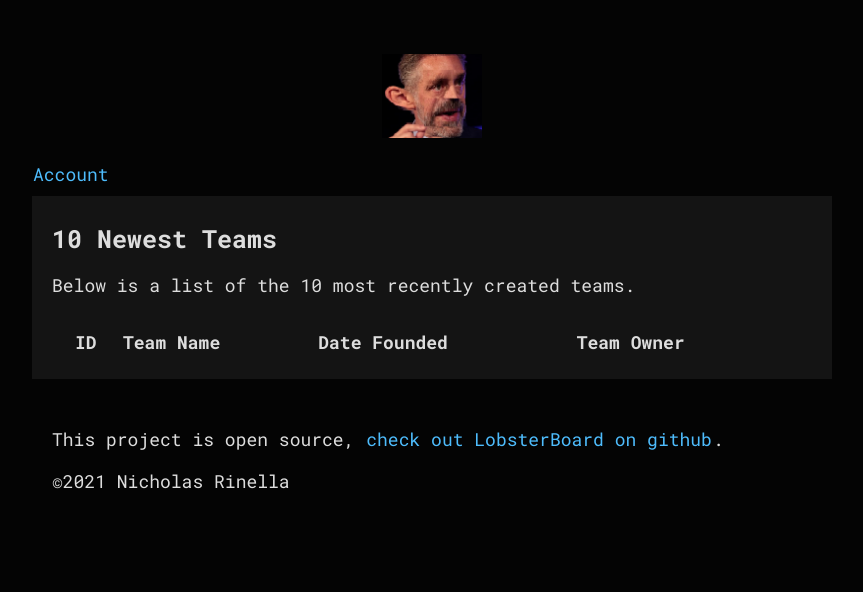
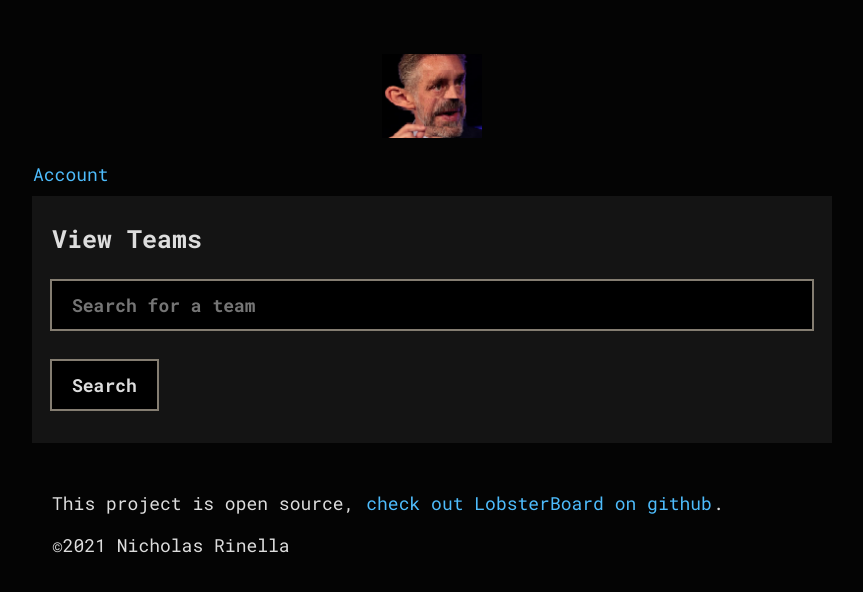
Before and after one commit to GreenBalaclavaMan/LobsterBoard, a PHP site: page /viewteams.php in a window 1280 px wide. Shown: the top 592 px of the page, without its empty margins (208-1071 px from the left). Run offline with PHP 8.4, Linux system fonts and the light colour scheme; data that the repository does not hold is empty.

Commit message:
yeh, movin on to bigger and better things friend. seeya 'round, space cowboy...

```diff
--- a/viewteams.php
+++ b/viewteams.php
@@ -1,32 +1,63 @@
 <?php
 	//Init Variables
 	$title = "View Teams";
+	$msg = "";
 
 	//Header
 	require 'header.php';
 
-
-	//Request team data from database
+	/* THIS IS JUST A TEST QUERY I USED WHEN SETTING THINGS UP. I DONT WANT TO DELETE IT THO SO ITS JUST GOING TO SIT HERE COMMENTED OUT.
+	//Request 10 newest teams
 	$sql = "SELECT * FROM `t_teams` ORDER BY `team_id` DESC LIMIT 10";
 	$query_data = mysqli_query($conn, $sql) or DIE('Bad Select Query');
+	*/
 
-	//Check if user was found in the database
-	$teams_array = array();
-	while($row = mysqli_fetch_array($query_data)){
-		//Store data in an array
-		array_push($teams_array, $row);
+	//Check for search submission
+	if(ISSET($_POST['submitbutton'])) {
+
+		//Check for input
+		if(ISSET($_POST['teamname']) && ($_POST['teamname'] != "")) {
+			$teamname = $_POST['teamname'];
+
+			//search database for team
+			$sql = "SELECT * FROM `t_teams` WHERE team_name='$teamname'";
+			$query_data = mysqli_query($conn, $sql) or DIE('Bad Select Query');
+
+			//Store resultant team data in array
+			$teams_array = array();
+			if($row = mysqli_fetch_array($query_data)){
+				//Store data in an array
+				array_push($teams_array, $row);
+			}else{
+				$msg = "No team exists with that name";
+			}
+		}else{
+			$msg = "Please enter a team name to search for";
+		}
 	}
 ?>
 <html>
 	<div class="div-content">
 		<h1>
-			10 Newest Teams
+			View Teams
 		</h1>
 
+		<!--Feedback msg-->
 		<p>
-			Below is a list of the 10 most recently created teams.
+			<?php echo($msg); ?>
 		</p>
 
+		<!--Team Search Form-->
+		<form method="POST" action="viewteams.php">
+               <input type="text" name="teamname" placeholder="Search for a team" >
+               <input type="submit" name="submitbutton" value="Search">
+          </form>
+<?php
+	//Check if teams array exists
+	if(ISSET($teams_array)) {
+		//Check if teams array has data
+		if(ISSET($teams_array)) {}
+?>
 		<!--Team data-->
 		<table>
 			<tr>
@@ -44,8 +75,8 @@
 				</th>
 			</tr>
 <?php
-	//Loop through teams array
-	for($i=0; $i < sizeof($teams_array); $i ++) {
+		//Loop through teams array
+		for($i=0; $i < sizeof($teams_array); $i ++) {
 ?>
 			<tr>
 				<td>
@@ -62,6 +93,7 @@
 				</dt>
 			</tr>
 <?php
+		}
 	}
 ?>
 		</table>
```
Also changed, not shown: viewaccount.php (+9 -0 lines).
